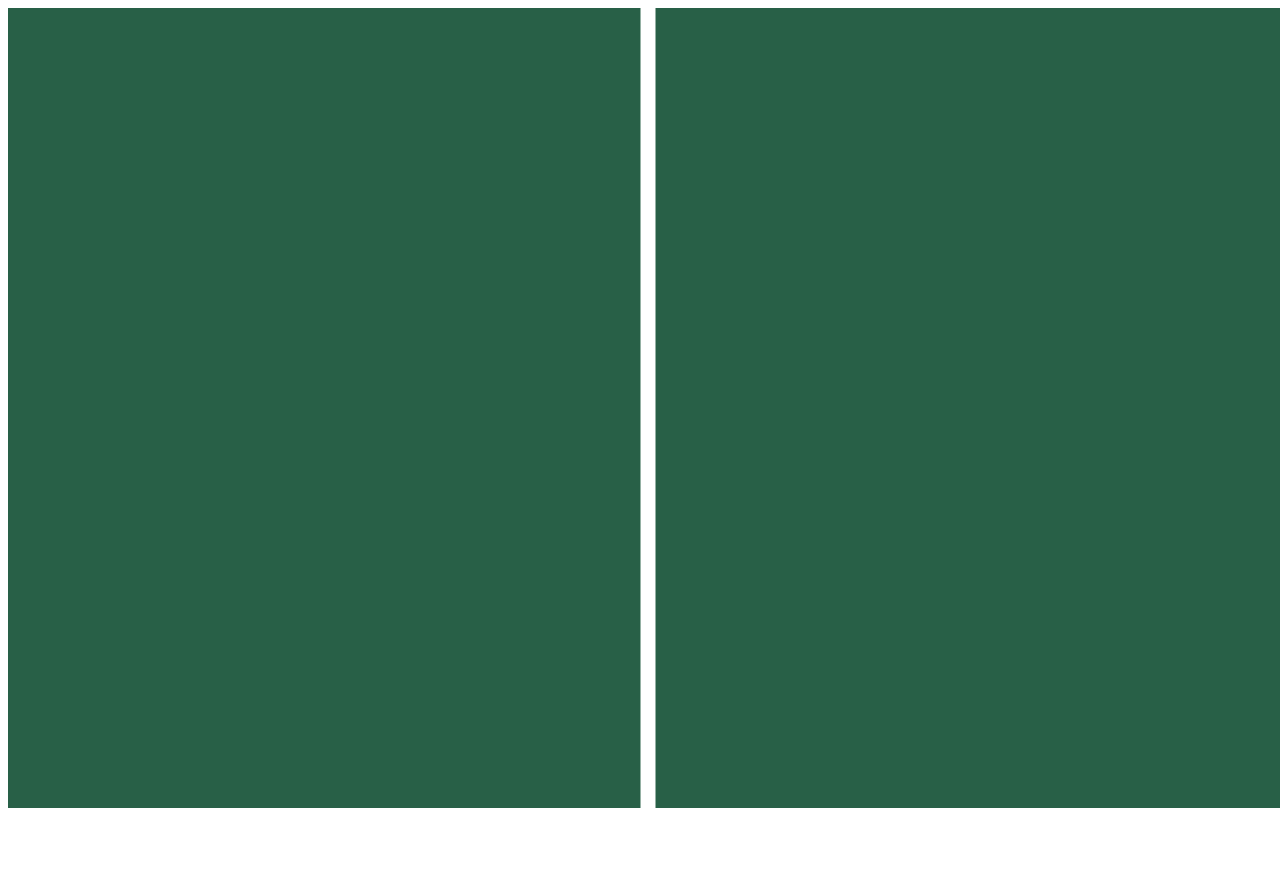
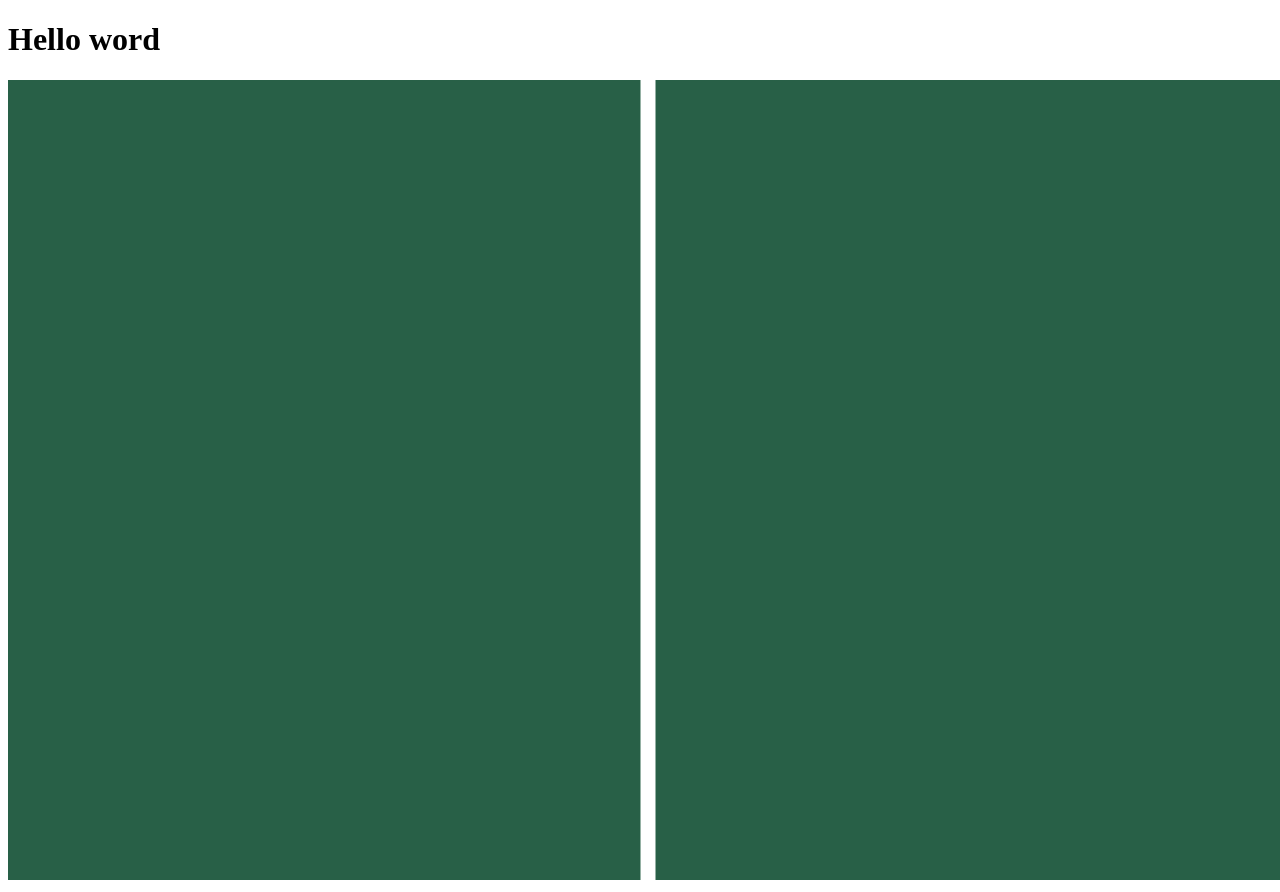
Before and after one commit to FranciscoDarlan/Jogo-Ping-Pong-DevSamurai, a plain HTML site: page index.html in a window 1280 px wide. Before the commit the page ends 820 px from the top, so only its background shows below. Drawn offline with Linux system fonts and the light colour scheme.

Commit message:
colocando word para realiza teste

```diff
--- a/index.html
+++ b/index.html
@@ -9,6 +9,7 @@
 </head>
 
 <body>
+    <h1>Hello word</h1>
     <canvas></canvas>
 
     <script src="./script.js"></script>
```
Also changed, not shown: script.js (+8 -9 lines).
